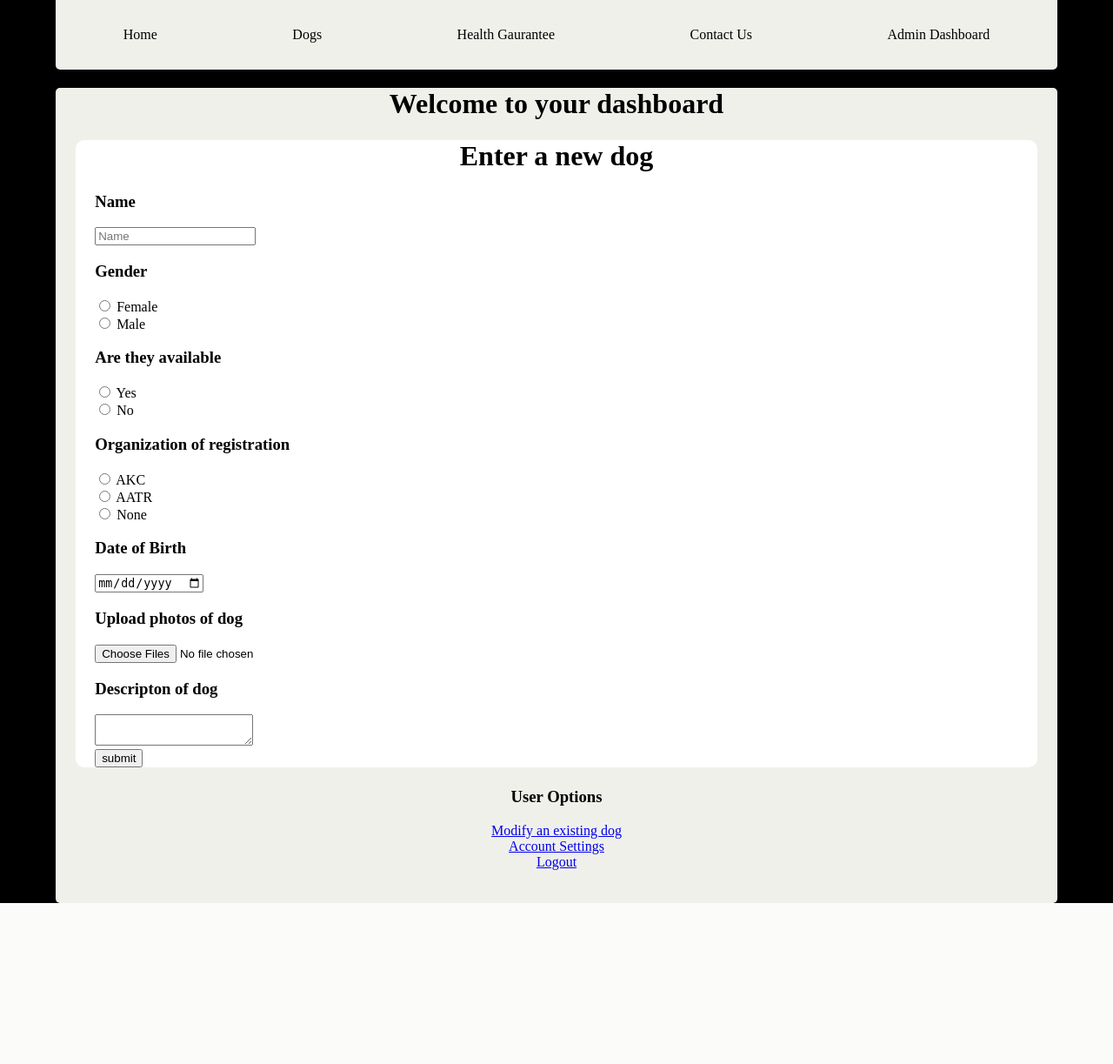
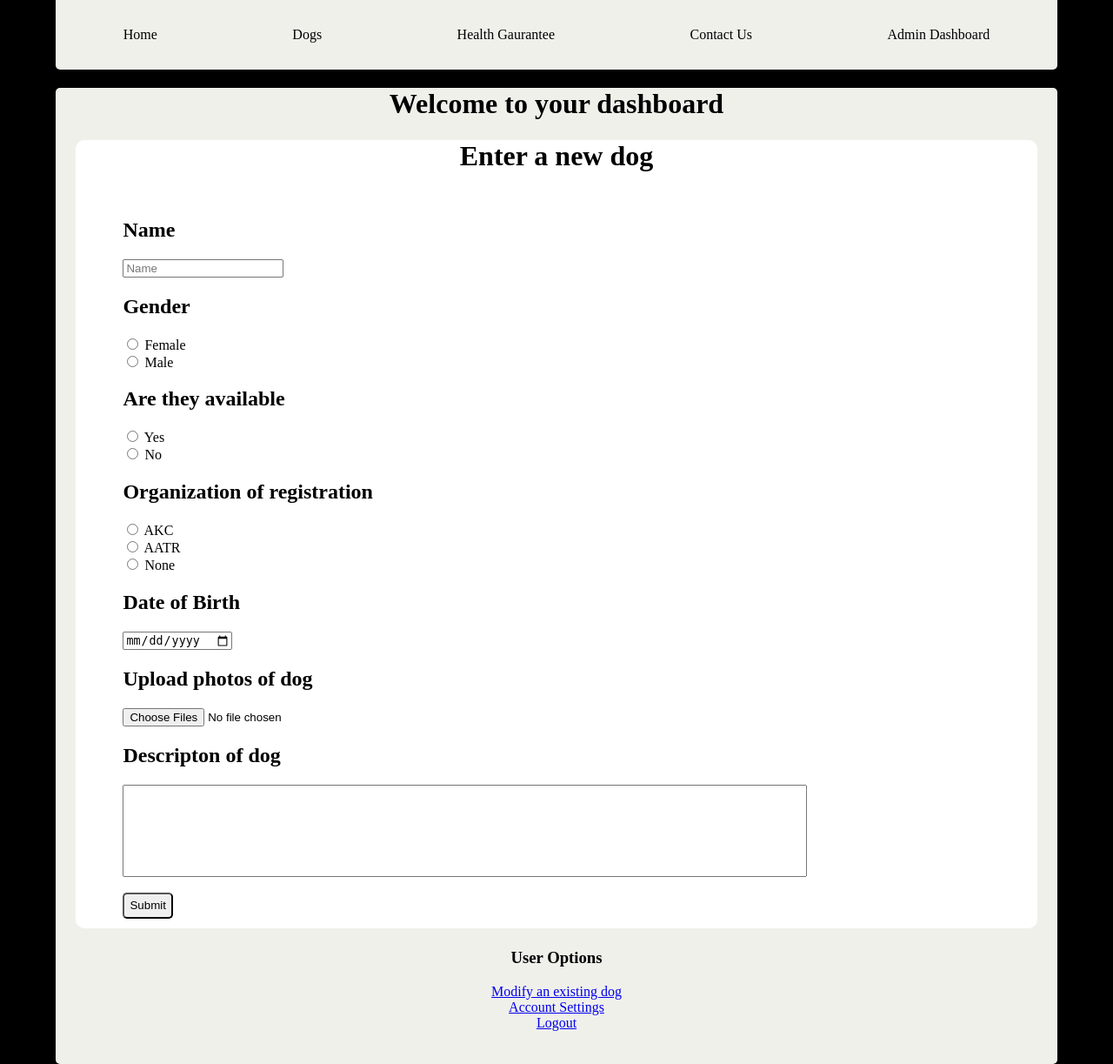
Before and after one commit to MoonBasedKas/SouthernROCAiredalesWebsite, a Flask app: page /admin in a window 1280 px wide. Shown: the whole page at 87% size. Before the commit the page ends 1038 px from the top, so only its background shows below. Run offline with Flask 3, Linux system fonts and the light colour scheme; a user stored in the database is signed in.

Commit message:
Adjusted forms

```diff
--- a/app/app.py
+++ b/app/app.py
@@ -8,9 +8,6 @@ import numpy as np
 import math as mt
 import secrets
 from datetime import date
-# import dbController
-
-# db = dbController.dbController()
 
 #Create the pandas database. Slower than sql but I don't think this database will ever get so large it won't matter.
 dogDB = None
--- a/app/static/form.css
+++ b/app/static/form.css
@@ -108,3 +108,29 @@
     height: 30px;
     border-radius: 5px;
 }
+
+
+.formSubmit {
+    /* display: block; */
+    /* margin-bottom: 2%; */
+    /* width: 25%; */
+    height: 25px;
+    border-radius: 5px;
+    margin-left: 2%;
+}
+
+.formContainerItem {
+    margin-left: 2%;
+}
+
+.formContainer {
+    padding: 1%;
+}
+
+.formDesc {
+    display: block;
+    /* margin-left: 2%; */
+    width: 75%;
+    height: 100px;
+    resize: none;
+}
--- a/app/static/mainpage.css
+++ b/app/static/mainpage.css
@@ -133,7 +133,7 @@
 }
 
 .innerForm {
-    margin: 2%;
+    margin-left: 4%;
 }
 
 .links {
--- a/app/templates/admin.html
+++ b/app/templates/admin.html
@@ -3,7 +3,7 @@
 <head>
 
     {% include 'headValues.html' %}
-
+    <link rel="stylesheet" href="/static/form.css">
 </head>
 
 <body class="bodycolor">
@@ -21,40 +21,40 @@
             <!-- Enter a new dog -->
             <div class="inputForm">
                 <h1 class="subtitle">Enter a new dog</h1>
-                <form action="/admin/newDog" method="post" enctype="multipart/form-data">
+                <form action="/admin/newDog" method="post" enctype="multipart/form-data" class="formContainer">
                     <div class="innerForm">
-                        <h3>Name</h3>
+                        <h2>Name</h2>
                         <input type="text" placeholder="Name" name="Name" required><br>
                         <!-- Gender -->
-                        <h3>Gender</h3>
+                        <h2>Gender</h2>
                         <input type="radio" name="gender" value="Female" id="Female" required> <label
                             for="Female">Female</label><br>
                         <input type="radio" name="gender" value="Male" id="Male" required> <label
                             for="Male">Male</label><br>
 
                         <!-- Available -->
-                        <h3>Are they available</h3>
+                        <h2>Are they available</h2>
                         <input type="radio" id="avail" name="avail" value="true"> <label for="true">Yes</label><br>
                         <input type="radio" id="avail" name="avail" value="false"> <label for="false">No</label><br>
 
                         <!-- Reg -->
-                        <h3>Organization of registration</h3>
+                        <h2>Organization of registration</h2>
                         <input type="radio" name="reg" value="AKC" id="AKC" required> <label for="AKC">AKC</label><br>
                         <input type="radio" name="reg" value="AATR" id="AATR" required> <label
                             for="AATR">AATR</label><br>
                         <input type="radio" name="reg" value="None" id="None" required> <label
                             for="None">None</label><br>
 
-                        <h3>Date of Birth</h3>
+                        <h2>Date of Birth</h2>
                         <input type="date" name="dob" required><br>
 
-                        <h3>Upload photos of dog</h3>
-                        <input type="file" name="files[]" required multiple>
+                        <h2>Upload photos of dog</h2>
+                        <input type="file" name="files[]" required multiple class="formItem">
 
-                        <h3>Descripton of dog</h3>
-                        <textarea name="desc" id="desc" required></textarea><br>
+                        <h2>Descripton of dog</h2>
+                        <textarea name="desc" id="desc" required class="formDesc"></textarea><br>
 
-                        <input type="submit" value="submit">
+                        <input type="submit" value="Submit" class="searchSubmit">
                     </div>
                 </form>
             </div>
```
Also changed, not shown: app/templates/details.html (+10 -10 lines).
